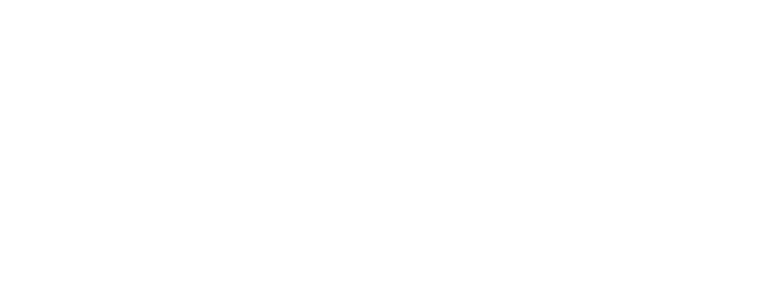
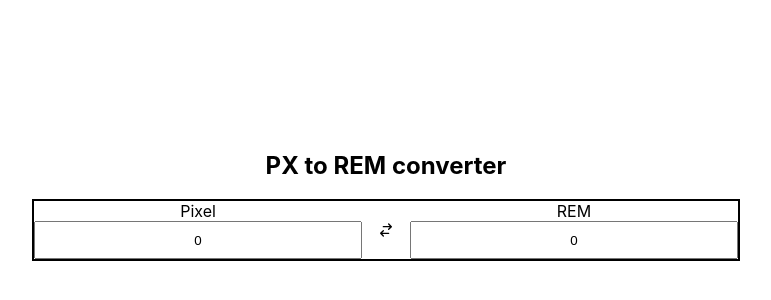
Before and after one commit to sandeshghadage/First_gitFork, a React (Create React App) app: page / in a window 1280 px wide. Shown: the part 204-504 px from the top of the page, without its empty margins (254-1025 px from the left). Built offline with nearby package versions, Linux system fonts and the light colour scheme.

Commit message:
pixel to rem functionality part done css pending

```diff
--- a/package.json
+++ b/package.json
@@ -9,6 +9,7 @@
     "axios": "^1.3.4",
     "react": "^18.2.0",
     "react-dom": "^18.2.0",
+    "react-icons": "^4.8.0",
     "react-router-dom": "^6.10.0",
     "react-scripts": "5.0.1",
     "web-vitals": "^2.1.4"
--- a/src/App.css
+++ b/src/App.css
@@ -1,38 +1,26 @@
-.App {
+.mainBox {
+  height: 100vh;
+  display: flex;
+  justify-content: center;
+  align-items: center;
+  flex-direction: column;
+}
+
+.inputPanel {
+  display: flex;
+  align-items: center;
+  gap: 1rem;
+  border: 2px solid;
+}
+
+input {
+  height: 2rem;
+  width: 20rem;
   text-align: center;
 }
 
-.App-logo {
-  height: 40vmin;
-  pointer-events: none;
-}
-
-@media (prefers-reduced-motion: no-preference) {
-  .App-logo {
-    animation: App-logo-spin infinite 20s linear;
-  }
-}
-
-.App-header {
-  background-color: #282c34;
-  min-height: 100vh;
+.inputWithLabel {
   display: flex;
   flex-direction: column;
   align-items: center;
-  justify-content: center;
-  font-size: calc(10px + 2vmin);
-  color: white;
 }
-
-.App-link {
-  color: #61dafb;
-}
-
-@keyframes App-logo-spin {
-  from {
-    transform: rotate(0deg);
-  }
-  to {
-    transform: rotate(360deg);
-  }
-}
--- a/src/App.js
+++ b/src/App.js
@@ -1,8 +1,38 @@
 import "./App.css";
-import React from "react";
+import React, { useState, useEffect } from "react";
+import { HiOutlineSwitchHorizontal } from "react-icons/hi";
 
 function App() {
-  return <div></div>;
+  const [rem, setRem] = useState(0);
+  const [pixel, setPixel] = useState(0);
+
+  useEffect(() => {
+    setPixel(rem * 16);
+  }, [rem]);
+
+  useEffect(() => {
+    setRem(pixel / 16);
+  }, [pixel]);
+
+  return (
+    <div className="mainBox">
+      <h2>PX to REM converter</h2>
+      <div className="inputPanel">
+        <div className="inputWithLabel">
+          <div>Pixel</div>
+          <input
+            onChange={(e) => setPixel(e.target.value)}
+            value={pixel}
+          ></input>
+        </div>
+        <HiOutlineSwitchHorizontal style={{ alignSelf: "center" }} />
+        <div className="inputWithLabel">
+          <div>REM</div>
+          <input onChange={(e) => setRem(e.target.value)} value={rem}></input>
+        </div>
+      </div>
+    </div>
+  );
 }
 
 export default App;
```
Also changed, not shown: 1 other file (tests, documents, lock files or other folders).
